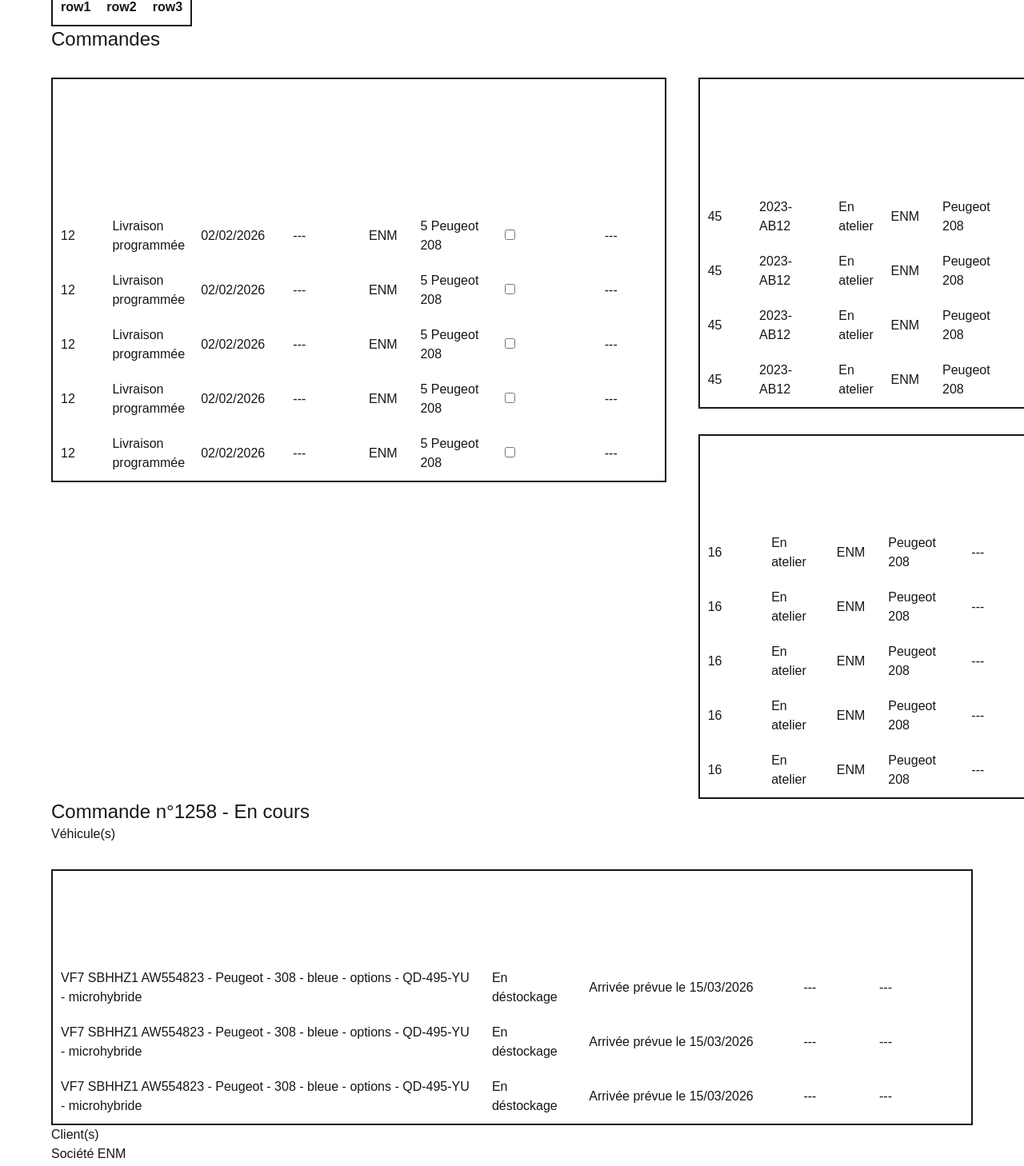
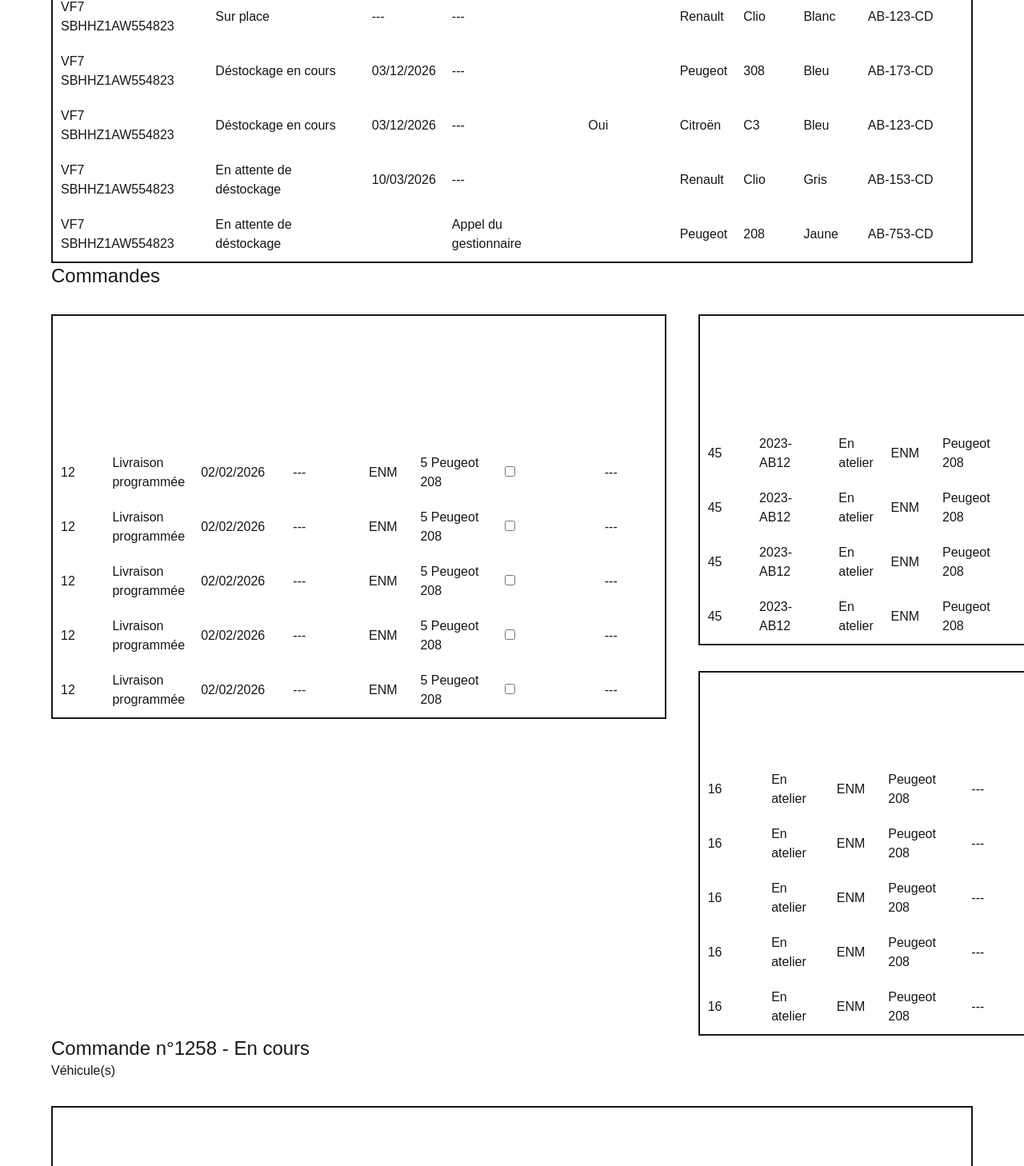
Before and after one commit to DianeBinsztok/Cars_Delivery_Manager, a Next.js app in the folder cars-front/: page / in a window 1280 px wide. Shown: the part 399-1857 px from the top of the page at 80% size. Built offline with nearby package versions, Linux system fonts and the light colour scheme.

Commit message:
feat: base components Table and Row for all data to display in a table

```diff
--- a/cars-front/app/Popup.tsx
+++ b/cars-front/app/Popup.tsx
@@ -1,3 +1,4 @@
+import Table from "./Table";
 import VehiclesTable from "./Vehicles/VehiclesTable"
 
 /* MODALE : DÉTAIL D'UNE COMMANDE */
@@ -6,7 +7,15 @@
         <section id="order-detail">
           <h3 className="text-2xl font-medium">Commande n°1258 - En cours</h3>
           <h4>Véhicule(s)</h4>
-          <VehiclesTable/>
+          <Table title="Véhicules"
+                  columns={["VIN", "Statut", "Date", "Condition", "Accessoires", "Marque", "Modèle", "Couleur", "Immatriculation"]}
+                  rows={[
+                    {"vin": "VF7 SBHHZ1AW554823", "status": "Sur place", "date":"---", "condition": "---", "accessories":false, "brand": "Renault", "model": "Clio", "color": "Blanc", "plate": "AB-123-CD"},
+                    {"vin": "VF7 SBHHZ1AW554823", "status": "Déstockage en cours", "date":"03/12/2026", "condition": "---", "accessories":false, "brand": "Peugeot", "model": "308", "color": "Bleu", "plate": "AB-173-CD"},
+                    {"vin": "VF7 SBHHZ1AW554823", "status": "Déstockage en cours", "date":"03/12/2026", "condition": "---", "accessories":true, "brand": "Citroën", "model": "C3", "color": "Bleu", "plate": "AB-123-CD"},
+                    {"vin": "VF7 SBHHZ1AW554823", "status": "", "date":"10/03/2026", "condition": "---", "accessories":false, "brand": "Renault", "model":"Clio","color":"Gris","plate":"AB-153-CD"},
+                    {"vin":"VF7 SBHHZ1AW554823","status":"En attente de déstockage","date":"","condition":"Appel du gestionnaire","accessories":false,"brand":"Peugeot","model":"208","color":"Jaune","plate":"AB-753-CD"}
+          ]}/>
           <h4>Client(s)</h4>
           <h5>Société ENM</h5>
           <h5>Contact(s)</h5>
--- a/cars-front/app/Table.tsx
+++ b/cars-front/app/Table.tsx
@@ -1,4 +1,9 @@
-export default function Table(props: {title: string, columns: string[], rows:string[]}) {
+/* */
+function Row(props: {cellValue: any}) {
+    return <td>{props.cellValue}</td>;
+}
+
+export default function Table(props: {title: string, columns: string[], rows:{}[]}) {
     return <table className="border-table-lines border-2 rounded-md p-4 mt-8">
             <thead>
                 <tr>
@@ -14,7 +19,11 @@
             </thead>
             <tbody>
                 {props.rows.map((row, rowIndex) => (
-                    <th key={rowIndex}>{row}</th>
+                    <tr key={rowIndex}>
+                        {Object.values(row).map((cellValue, cellIndex) => (
+                            <Row key={cellIndex} cellValue={cellValue} />
+                        ))}
+                    </tr>
                 ))}
             </tbody>
         </table>;
--- a/cars-front/app/Vehicles/VehicleTableItem.tsx
+++ b/cars-front/app/Vehicles/VehicleTableItem.tsx
@@ -1,3 +1,4 @@
+/*
 export default function VehicleTableItem() {
     return <tr>
     <td>VF7 SBHHZ1 AW554823 - Peugeot - 308 - bleue - options - QD-495-YU - microhybride</td>
@@ -7,3 +8,17 @@
     <td>---</td>
     </tr>;
 }
+*/
+export default function VehicleTableItem(props:{vin:string, status:string, date:string, condition:string, accessories:boolean, brand:string, model:string, color:string, plate:string}) {
+    return <tr>
+    <td>{props.vin}</td>
+    <td>{props.status}</td>
+    <td>{props.date}</td>
+    <td>{props.condition}</td>
+    <td>{props.accessories ? "Oui" : "Non"}</td>
+    <td>{props.brand}</td>
+    <td>{props.model}</td>
+    <td>{props.color}</td>
+    <td>{props.plate}</td>
+    </tr>;
+}
--- a/cars-front/app/Vehicles/VehiclesTable.tsx
+++ b/cars-front/app/Vehicles/VehiclesTable.tsx
@@ -1,25 +1,6 @@
-import VehicleTableItem from "./VehicleTableItem";
+import Table from "../Table";
+import Row from "../Table";
 
-export default function VehiclesTable(){
-    return  <table className="border-table-lines border-2 rounded-md p-4 mt-8">
-                <thead>
-                    <tr>
-                        <th colSpan={8}><h3>Véhicules</h3></th>
-                    </tr>
-                </thead>
-              <thead>
-                  <tr>
-                    <th>Véhicule(s)</th>
-                    <th>Statut</th>
-                    <th>Date (Livraison, Arrivée, Déstockage)</th>
-                    <th>Condition</th>
-                    <th>Accessoire(s)</th>
-                  </tr>
-              </thead>
-              <tbody>
-                <VehicleTableItem/>
-                <VehicleTableItem/>
-                <VehicleTableItem/>
-              </tbody>
-          </table>;
+export default function VehiclesTable(props:{title:string, columns:string[], rows:{vin:string, status:string, date:string, condition:string, accessories:boolean, brand:string, model:string, color:string, plate:string}[]}) {
+
 }
--- a/cars-front/app/page.tsx
+++ b/cars-front/app/page.tsx
@@ -18,7 +18,15 @@
             <CalendarTable/>
         </section>
         {/* TEST */}
-        <Table title="test" columns={["col1", "col2", "col3"]} rows={["row1", "row2", "row3"]}/>
+        <Table title="Véhicules"
+        columns={["VIN", "Statut", "Date", "Condition", "Accessoires", "Marque", "Modèle", "Couleur", "Immatriculation"]}
+        rows={[
+          {"vin": "VF7 SBHHZ1AW554823", "status": "Sur place", "date":"---", "condition": "---", "accessories":"", "brand": "Renault", "model": "Clio", "color": "Blanc", "plate": "AB-123-CD"},
+          {"vin": "VF7 SBHHZ1AW554823", "status": "Déstockage en cours", "date":"03/12/2026", "condition": "---", "accessories":"", "brand": "Peugeot", "model": "308", "color": "Bleu", "plate": "AB-173-CD"},
+          {"vin": "VF7 SBHHZ1AW554823", "status": "Déstockage en cours", "date":"03/12/2026", "condition": "---", "accessories":"Oui", "brand": "Citroën", "model": "C3", "color": "Bleu", "plate": "AB-123-CD"},
+          {"vin": "VF7 SBHHZ1AW554823", "status": "En attente de déstockage", "date":"10/03/2026", "condition": "---", "accessories":"", "brand": "Renault", "model":"Clio","color":"Gris","plate":"AB-153-CD"},
+          {"vin":	"VF7 SBHHZ1AW554823", "status": "En attente de déstockage", "date":"", "condition": "Appel du gestionnaire", "accessories":"", "brand": "Peugeot", "model":"208","color":"Jaune","plate":"AB-753-CD"}
+          ]}/>
         {/* II - COMMANDES */}
         <section id="orders" className="w-full ">
           <h2 className="text-2xl font-medium">Commandes</h2>
```
